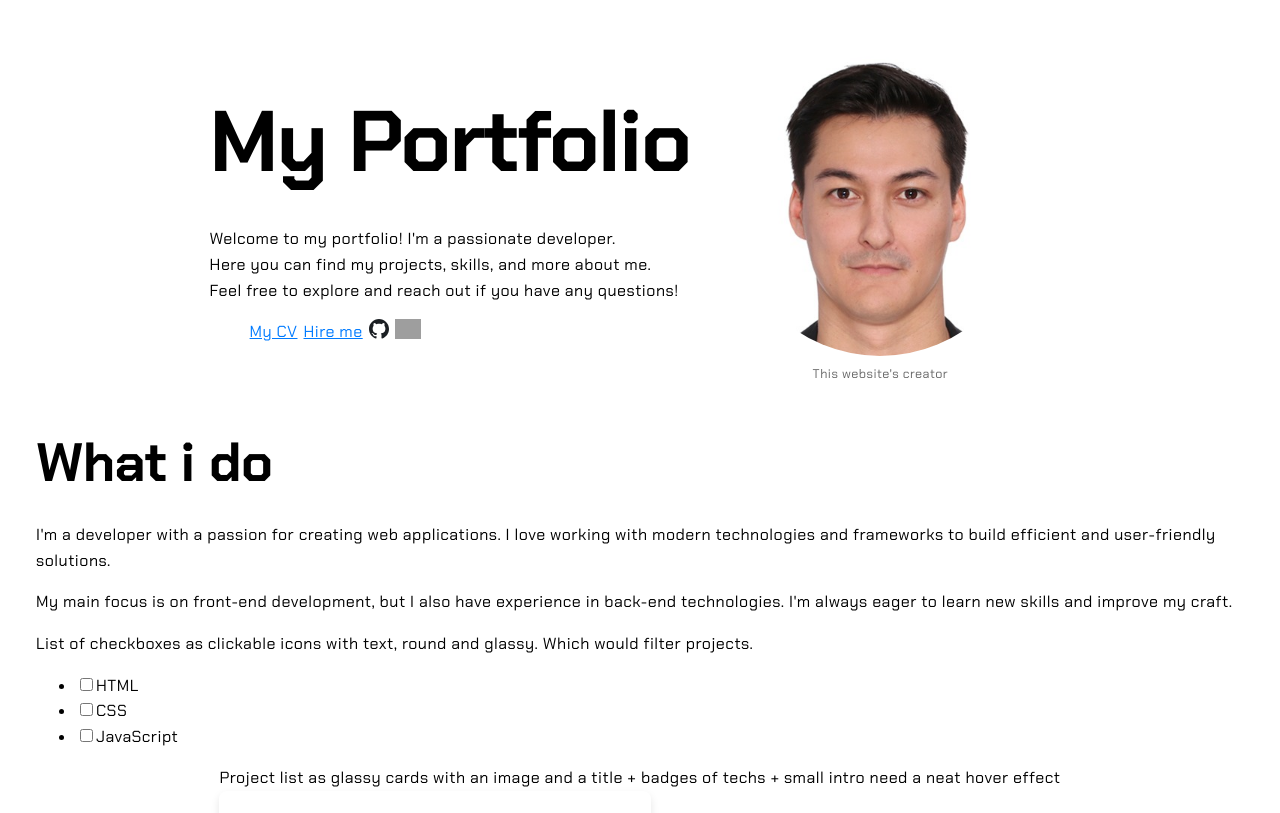
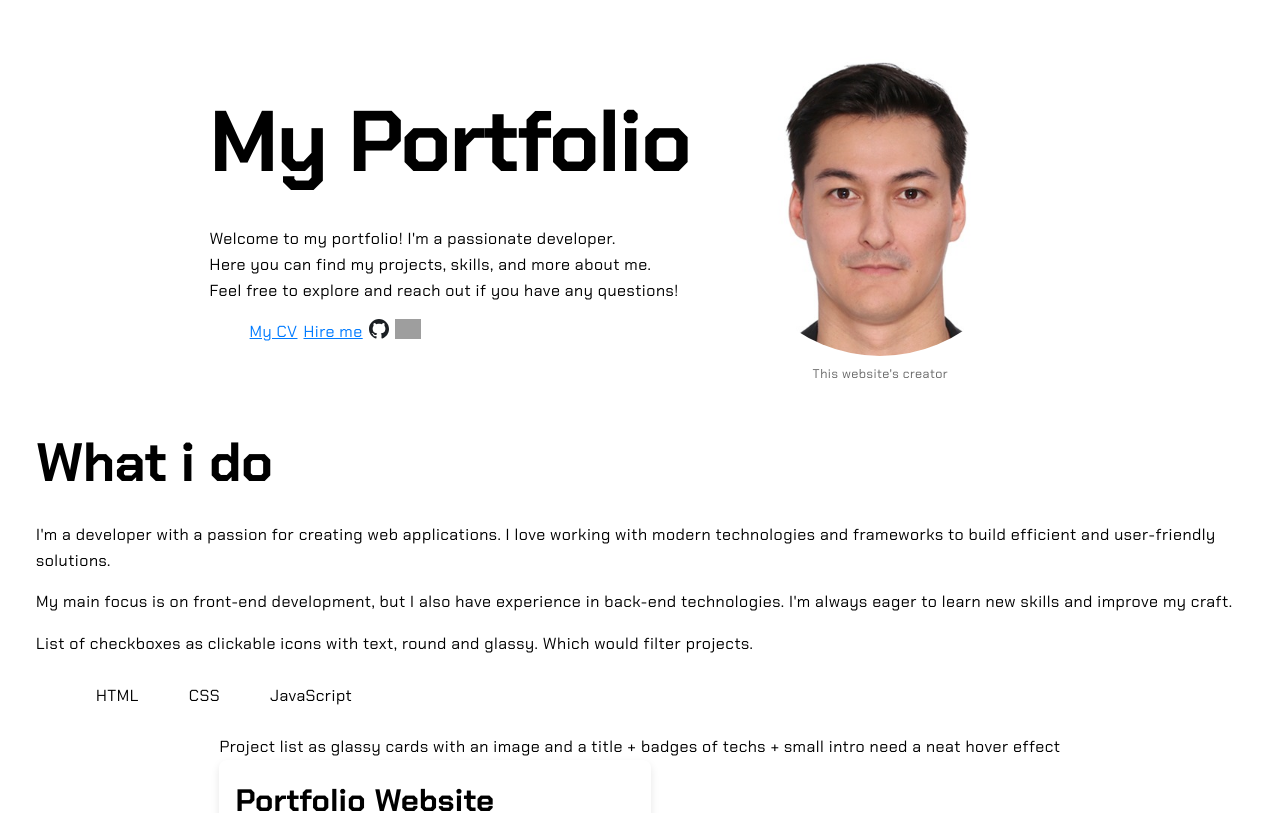
Before and after one commit to AlexGreau/Portfolio, a Vue app: page / in a window 1280 px wide. Shown: the top 813 px of the page. Built offline with nearby package versions, Linux system fonts and the light colour scheme; grey boxes are pictures that could not be loaded.

Commit message:
feat: project finder section

```diff
--- a/src/views/HomeView.vue
+++ b/src/views/HomeView.vue
@@ -31,7 +31,7 @@
         <figcaption>This website's creator</figcaption>
       </figure>
     </section>
-    <section>
+    <section class="project-finder">
       <h2>What i do</h2>
       <p>I'm a developer with a passion for creating web applications. I love working with modern technologies and frameworks to build efficient and user-friendly solutions.</p>
       <p>My main focus is on front-end development, but I also have experience in back-end technologies. I'm always eager to learn new skills and improve my craft.</p>
@@ -135,6 +135,32 @@ const projects = ref<Array<Project>>([
       }
     }
   }
+
+  & > section.project-finder {
+    form {
+      ul {
+        display: flex;
+        gap: 10px;
+        list-style-type: none;
+        li {
+          input[type="checkbox"] {
+            display: none; // Hide the default checkbox
+          }
+          label {
+            display: inline-block;
+            padding: 10px 20px;
+            border-radius: 50%;
+            background-color: rgba(255, 255, 255, 0.8);
+            cursor: pointer;
+            transition: background-color 0.3s ease-in-out;
+            &:hover {
+              background-color: pink;
+            }
+          }
+        }
+      }
+    }
+  }
 }
 
 
```
